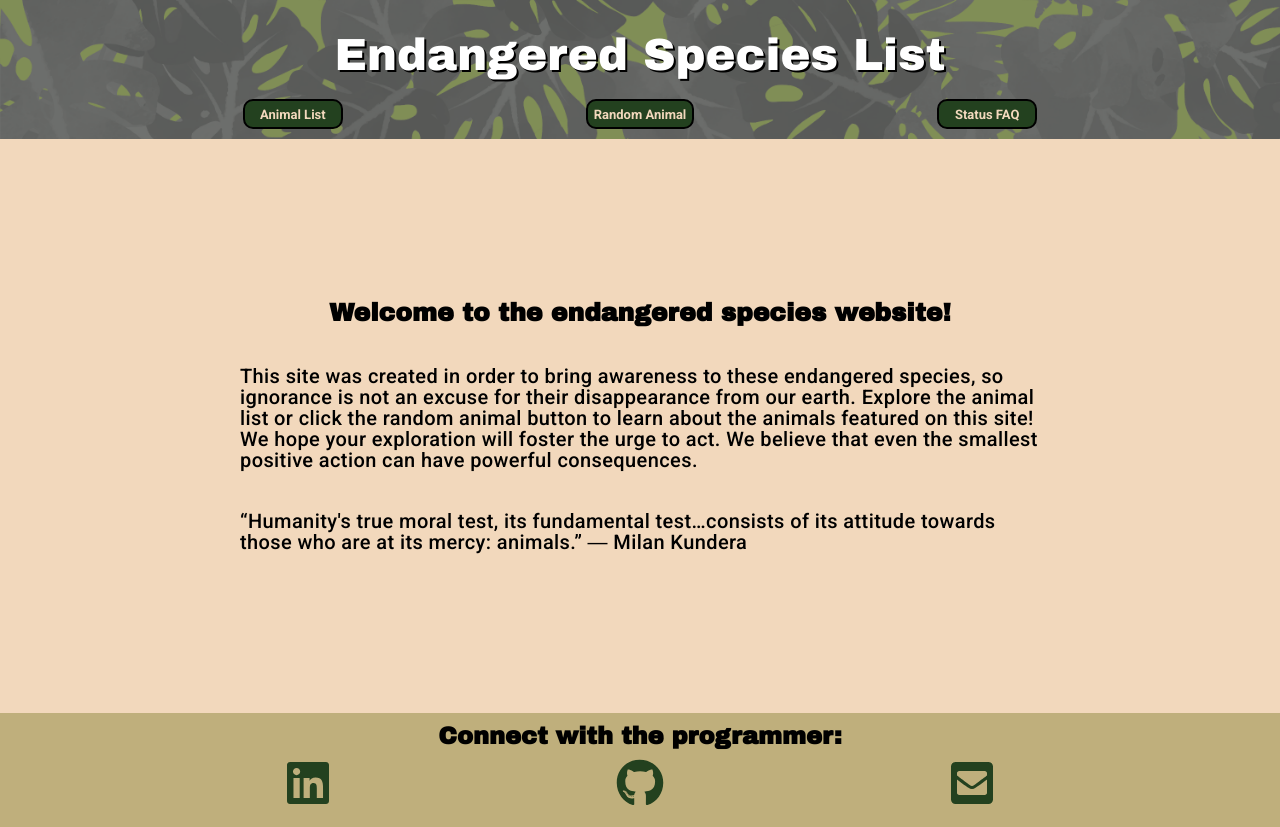
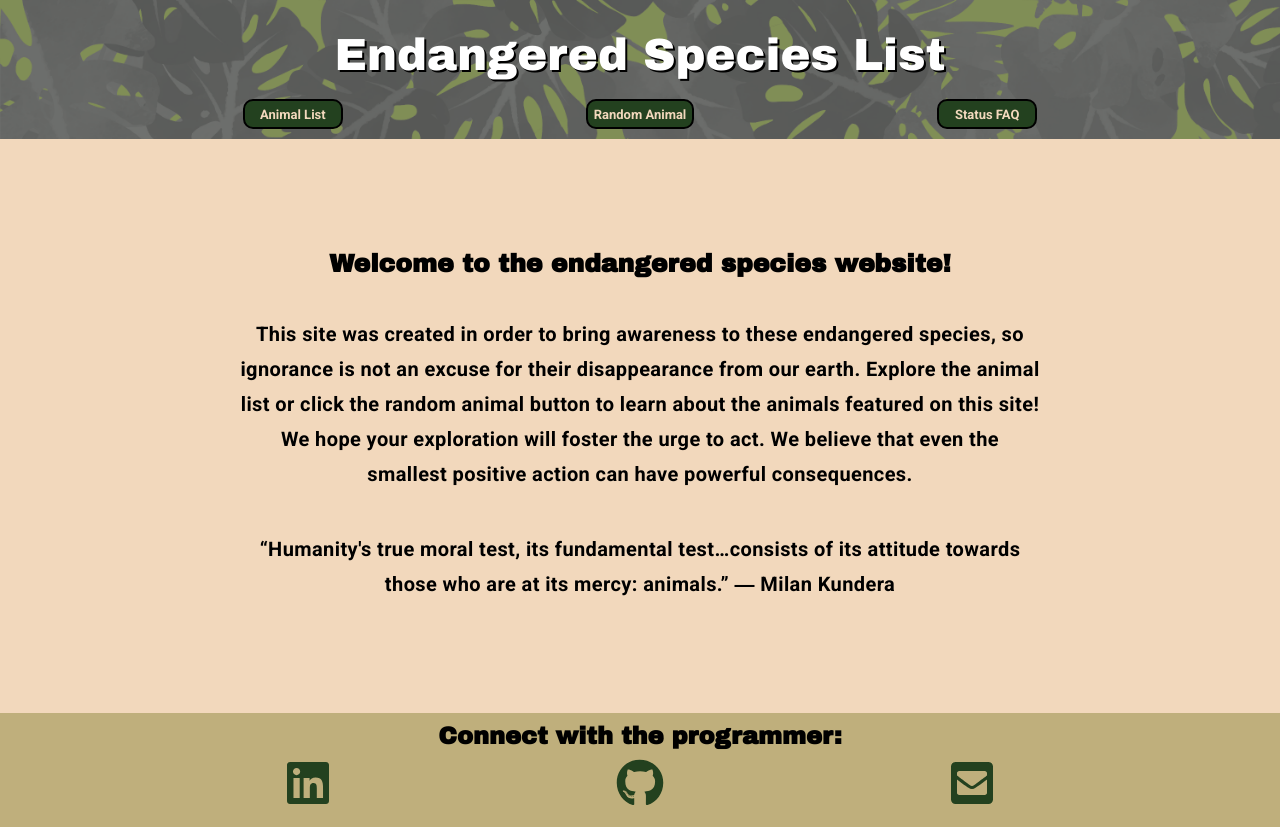
Before and after one commit to desireemoon/endgangered-species, a React (Create React App) app in the folder react-endangered-species/: page / in a window 1280 px wide. Built offline with nearby package versions, Linux system fonts and the light colour scheme; no server answers.

Commit message:
centered home page

```diff
--- a/react-endangered-species/src/App.css
+++ b/react-endangered-species/src/App.css
@@ -160,6 +160,9 @@ nav {
 .home-p {
   font-size: 20px;
   padding: 20px;
+  line-height: 35px;
+  font-weight: 600;
+  text-align: center;
 }
 
 }
```
